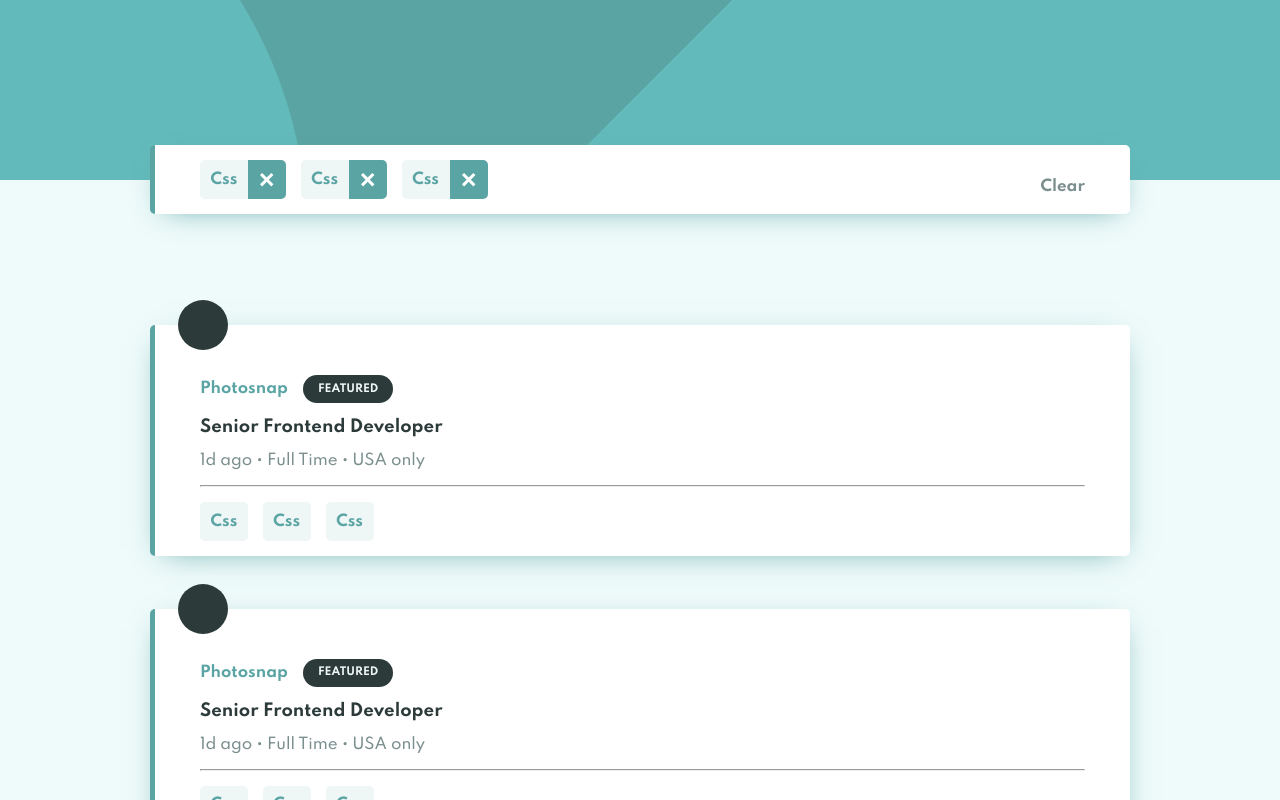
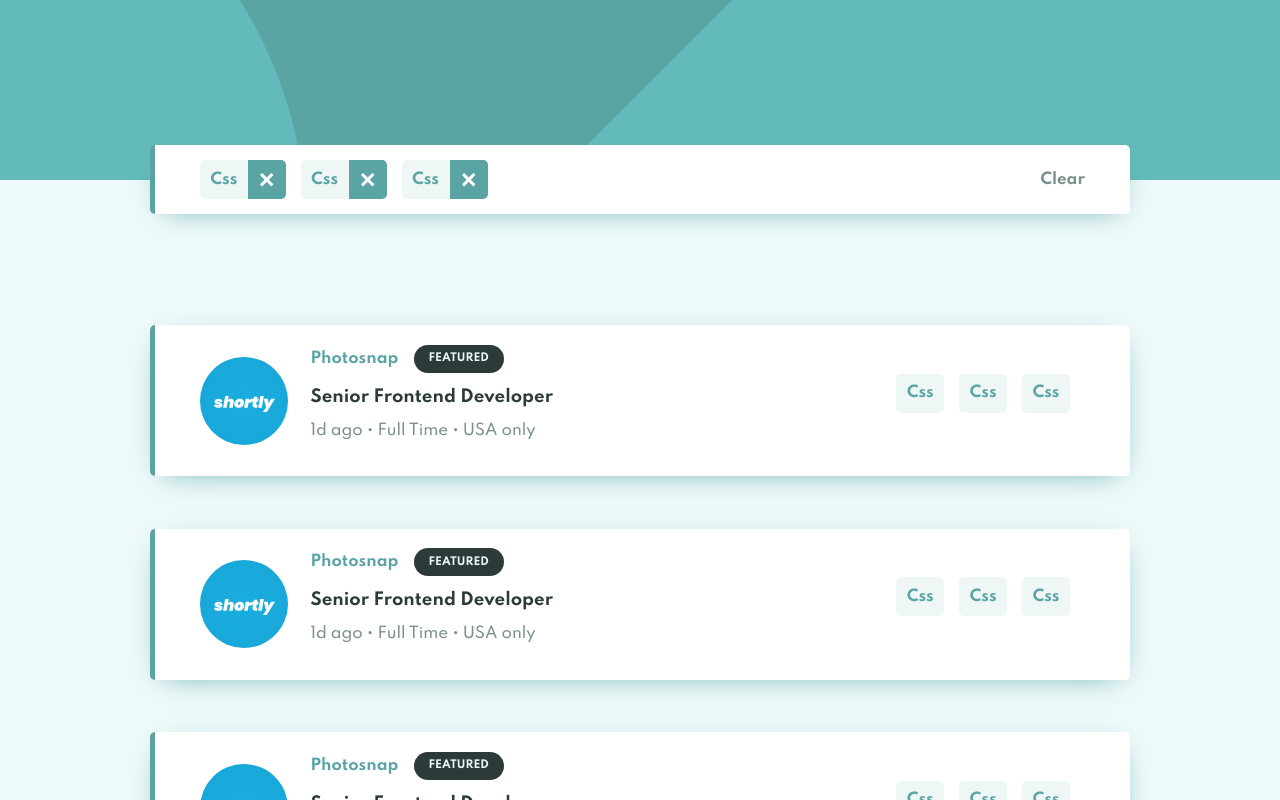
Before and after one commit to Lopez089/job-listing, a React (Create React App) app: page / in a window 1280 px wide. Shown: the top 800 px of the page. Built offline with nearby package versions, Linux system fonts and the light colour scheme.

Commit message:
adding styles desktop

```diff
--- a/src/components/cardContainerJob/cardContainerJob.tsx
+++ b/src/components/cardContainerJob/cardContainerJob.tsx
@@ -2,12 +2,17 @@ import React from "react";
 import TabInfo from "../tab/tabinfo";
 import TabLanguajes from "../tab/tabLanguajes";
 import "./cardContainerjob.scss";
+import logo from "./shortly.svg";
 
 const CardContainerJob = () => {
   return (
-    <div className="card--containerJob">
-      <div className="logo"></div>
     <div className="wrapper-card">
+      <div className="card-container">
+        <div className="card-container_logo">
+          <img src={logo} alt="logo" />
+        </div>
+        <div className="card-container_body">
+          <div className="card-container_body_info">
             <div className="row-card">
               <h1 className="h2">Photosnap</h1>
               <TabInfo />
@@ -18,11 +23,14 @@ const CardContainerJob = () => {
             <div className="row-card">
               <p className="info">1d ago &#8226; Full Time &#8226; USA only</p>
             </div>
-        <div className="row-card">
+
             <hr />
           </div>
+          <div className="card-container_tab-languajes  ">
             <div className="row-card">
               <TabLanguajes /> <TabLanguajes /> <TabLanguajes />
+            </div>
+          </div>
         </div>
       </div>
     </div>
--- a/src/components/cardContainerJob/cardContainerjob.scss
+++ b/src/components/cardContainerJob/cardContainerjob.scss
@@ -1,3 +1,53 @@
+.card-container {
+  &_logo {
+    position: relative;
+    top: -45px;
+  }
+  &_info {
+    padding: 1rem 3rem 1rem 3rem;
+  }
+}
+
+@media screen and (min-width: 769px) {
+  .card-container {
+    display: flex;
+    &_logo {
+      margin-right: 1.5rem;
+      display: flex;
+      align-items: center;
+      top: 0;
+    }
+    &_body {
+      width: 100%;
+      display: flex;
+      flex-direction: row;
+      justify-content: space-between;
+      &_info {
+        display: flex;
+        flex-direction: column;
+        padding: 1.3rem 0;
+      }
+    }
+    hr {
+      visibility: hidden;
+    }
+    &_tab-languajes {
+      display: flex;
+      justify-self: end;
+    }
+  }
+  .row-card {
+    margin: 0rem 0rem 0rem 0rem;
+    display: flex;
+    flex-wrap: wrap;
+    align-items: center;
+  }
+
+  .row-card hr {
+    padding: 0px;
+  }
+}
+
 .info {
   color: var(--Dark-Grayish-Cyan);
   font-size: 1rem;
@@ -7,17 +57,8 @@
   padding: 0rem 3rem;
 }
 
-.logo {
-  background-color: var(--Very-Dark-Grayish-Cyan);
-  border-radius: 50px;
-  width: 50px;
-  height: 50px;
-  position: relative;
-  margin-left: 1.5rem;
-  top: -25px;
-}
 .row-card {
-  margin: 0rem 0rem 1rem 0rem;
+  padding: 0rem 0rem 1rem 0rem;
   display: flex;
   flex-wrap: wrap;
   align-items: center;
--- a/src/components/tab/tab-languaje.scss
+++ b/src/components/tab/tab-languaje.scss
@@ -17,3 +17,9 @@
     color: var(--Light-Grayish-Cyan-Filter-Table);
   }
 }
+
+@media screen and (min-width: 769px) {
+  .tab-languaje {
+    margin: 0rem 1rem 0rem 0rem;
+  }
+}
--- a/src/components/warpper/wrapper.scss
+++ b/src/components/warpper/wrapper.scss
@@ -1,3 +1,9 @@
 .wrapper {
   padding: 1rem 3rem 0 3rem;
 }
+
+@media screen and (min-width: 769px) {
+  .wrapper {
+    padding: 1rem 3rem 1rem 3rem;
+  }
+}
```
Also changed, not shown: src/components/cardContainerJob/shortly.svg (renamed from other/static-job-listings-master/images/shortly.svg). Lines whose indentation alone changed are shown as unchanged.
